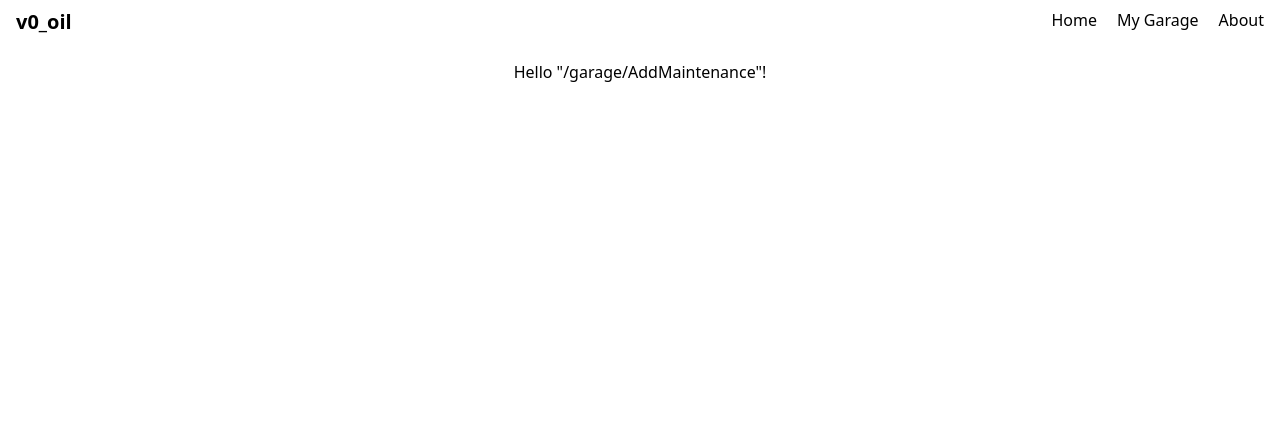
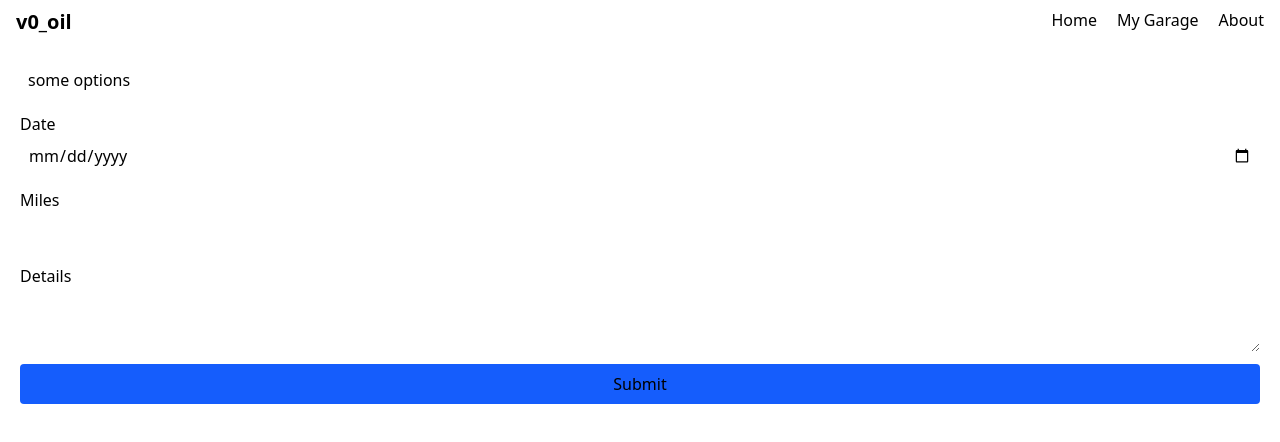
Before and after one commit to jn04137/m0-oil-front, a React (Vite) app: page /garage/AddMaintenance in a window 1280 px wide. Shown: the top 442 px of the page. Built offline with nearby package versions, Linux system fonts and the light colour scheme.

Commit message:
started working on the form

```diff
--- a/src/routes/garage/AddMaintenance.tsx
+++ b/src/routes/garage/AddMaintenance.tsx
@@ -1,5 +1,6 @@
 import { createFileRoute } from '@tanstack/react-router';
 import { AppLayout } from '../../AppLayout';
+import { useState } from 'react';
 
 export const Route = createFileRoute('/garage/AddMaintenance')({
   component: RouteComponent,
@@ -8,7 +9,44 @@ export const Route = createFileRoute('/garage/AddMaintenance')({
 function RouteComponent() {
   return(
 	  <AppLayout>
-  		<div>Hello "/garage/AddMaintenance"!</div>
+		  <MaintenanceForm />
 	  </AppLayout>
   );
 }
+
+function submitForm(e: React.SyntheticEvent) {
+	e.preventDefault()
+}
+
+function MaintenanceForm() {
+	const inputStyle = "bg-white/5 p-2 rounded"
+	const [maintenanceItems, setMaintenanceItems] = useState<[]>()
+
+	return(
+		<form className="space-y-3 w-full">
+			<label htmlFor='make'></label>
+			<select
+				className={`${inputStyle} appearance-none w-full`}
+				name="make"
+			>
+				<option className="w-full" value="something">some options</option>
+				<option className="w-full" value="something">some options</option>
+			</select>
+			<div className="flex flex-col">
+				<label>Date</label>
+				<input className={`${inputStyle}`} type="date"/>
+			</div>
+			<div className="flex flex-col">
+				<label>Miles</label>
+				<input className={`${inputStyle}`} type="number"/>
+			</div>
+			<div className="flex flex-col">
+				<label>Details</label>
+				<textarea className={`${inputStyle}`}></textarea>
+			</div>
+			<div>
+				<button onClick={submitForm} className="rounded bg-blue-600 py-2 w-full hover:cursor-pointer">Submit</button>
+			</div>
+		</form>
+	)
+}
--- a/src/routes/garage/addcar.tsx
+++ b/src/routes/garage/addcar.tsx
@@ -90,7 +90,7 @@ function Content() {
 					onChange={e => setMake(e.target.value)}
 				>
                     {carMakes.map((car: ICarMake) => {
-                        return <option key={car.id} value={car.make}>{car.make}</option>
+                        return <option className='w-full' key={car.id} value={car.make}>{car.make}</option>
                     })}
                 </select>
 			</div>
```
